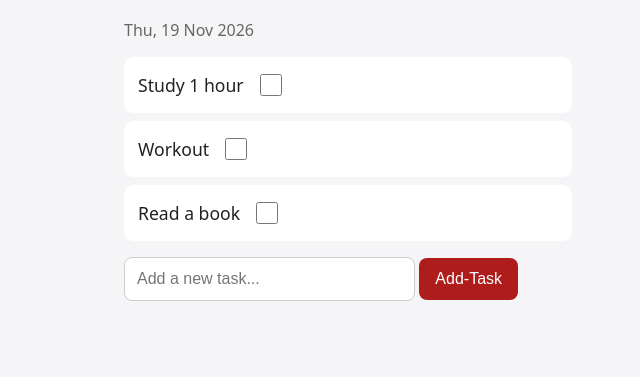
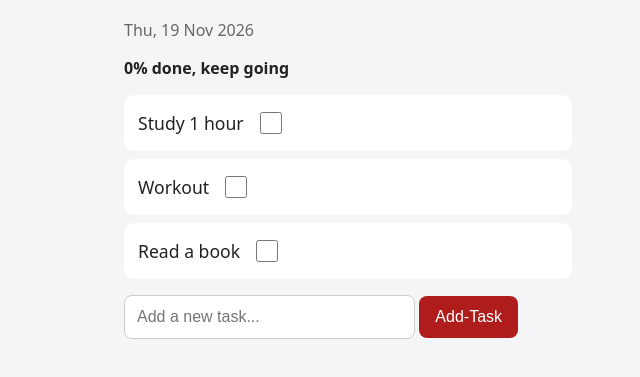
Before and after one commit to official0033/365-app, a plain HTML site: page index.html in a window 1280 px wide. Shown: the part 83-460 px from the top of the page, without its empty margins (292-932 px from the left). Drawn offline with Linux system fonts and the light colour scheme.

Commit message:
modified:   css/style.css 	modified:   index.html 	modified:   js/app.js

```diff
--- a/css/style.css
+++ b/css/style.css
@@ -55,3 +55,5 @@ body {
     background: #af1c1c;
   color: #fff;
 }
+
+#progress { font-weight: 600; }
--- a/index.html
+++ b/index.html
@@ -9,6 +9,7 @@
   <body>
     <h1>365</h1>
     <p id="today">Today</p>
+    <p id="progress"></p>
     <ul id="task-list">
     </ul>
     <input type="text" id="new-task" placeholder="Add a new task..." />
--- a/js/app.js
+++ b/js/app.js
@@ -1,8 +1,20 @@
 const todayEl = document.getElementById("today");
 const date = new Date();
+const THRESHOLD = 0.77;
+const progressEl = document.getElementById("progress");
+
 todayEl.textContent = date.toLocaleDateString("en-GB", {
     weekday:"short" , day:"numeric", month:"short" , year:"numeric"
 })
+
+function getTodayKey() {
+    const now = new Date()
+    const year = now.getFullYear()
+    const month = String(now.getMonth() + 1).padStart(2,"0")
+    const day = String(now.getDate()).padStart(2,"0")
+
+    return `${year}-${month}-${day}`;
+}
 
 const newTask = document.getElementById("new-task")
 const addBtn = document.getElementById("add-btn")
@@ -25,10 +37,23 @@ const saved = localStorage.getItem("tasks");
 if (saved) {
     tasks = JSON.parse(saved);
 }
+
+let history = {}
+const histSave = localStorage.getItem("history")
+if (histSave){
+    history = JSON.parse(histSave);
+}
+const lastDate = localStorage.getItem("lastDate");
+if (lastDate !== getTodayKey()) {
+    tasks.forEach((task) => task.done = false);
+    localStorage.setItem("lastDate", getTodayKey());
+    saveTasks()
+}
+
 function render(){
     taskList.innerHTML = "";
     tasks.forEach((task) => {
-        const li = document.createElement("li");
+        const li = document.createElement("li")
         const label = document.createElement("label")
         const input = document.createElement("input")
 
@@ -47,7 +72,31 @@ function render(){
 
 function saveTasks() {
     localStorage.setItem("tasks", JSON.stringify(tasks));
-
+    updateToday()
 }
 
+function saveHistory(){
+    localStorage.setItem("history", JSON.stringify(history))
+}
+
+
+function getStats() {
+  const total = tasks.length;
+  const doneCount = tasks.filter((task) => task.done).length;
+  const ratio = total === 0 ? 0 : doneCount / total;
+  return {
+    doneCount,
+    total,
+    percent: Math.round(ratio * 100),
+    counts: ratio >= THRESHOLD,
+  };
+}
+
+function updateToday() {
+  const s = getStats();
+  history[getTodayKey()] = { done: s.doneCount, total: s.total, counts: s.counts };
+  saveHistory();
+  progressEl.textContent = `${s.percent}% done, ${s.counts ? "today counts" : "keep going"}`;}
+
 render()
+updateToday()
```
